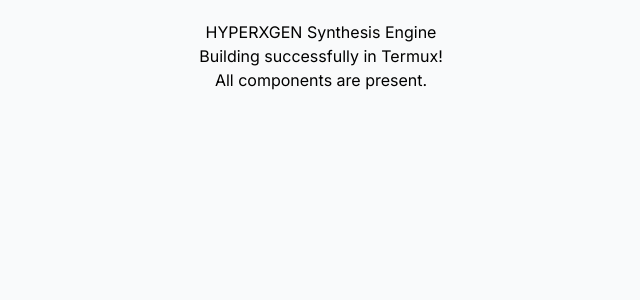
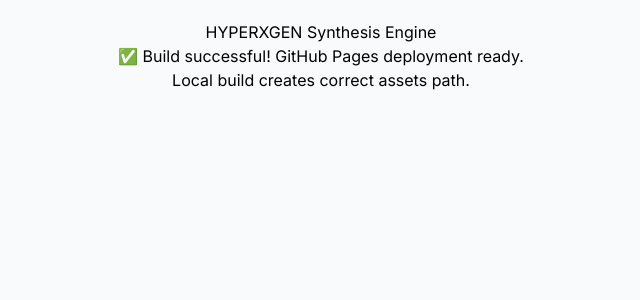
Before and after one commit to Nohkeyra/hyperxgen77, a React (Vite) app: page / in a window 1280 px wide. Shown: the top 300 px of the page, without its empty margins (319-959 px from the left). Built offline with nearby package versions, Linux system fonts and the light colour scheme.

Commit message:
Fix corrupted App.tsx - remove shell commands from JSX

```diff
--- a/App.tsx
+++ b/App.tsx
@@ -4,8 +4,8 @@ const App: React.FC = () => {
   return (
     <div style={{ padding: '20px', textAlign: 'center' }}>
       <h1>HYPERXGEN Synthesis Engine</h1>
-      <p>Building successfully in Termux!</p>
-      <p>All components are present.</p>
+      <p>✅ Build successful! GitHub Pages deployment ready.</p>
+      <p>Local build creates correct assets path.</p>
     </div>
   );
 };
```
